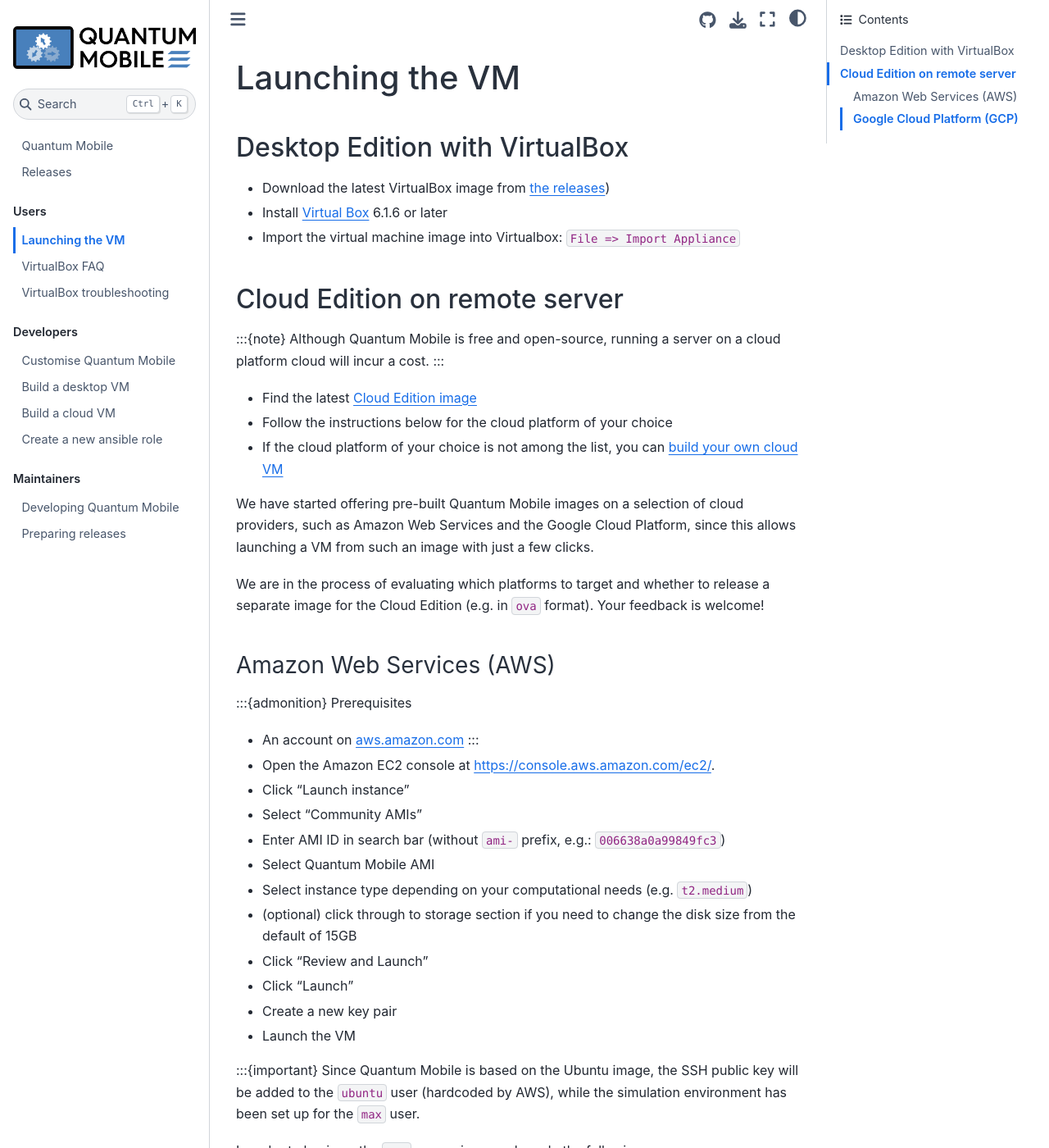
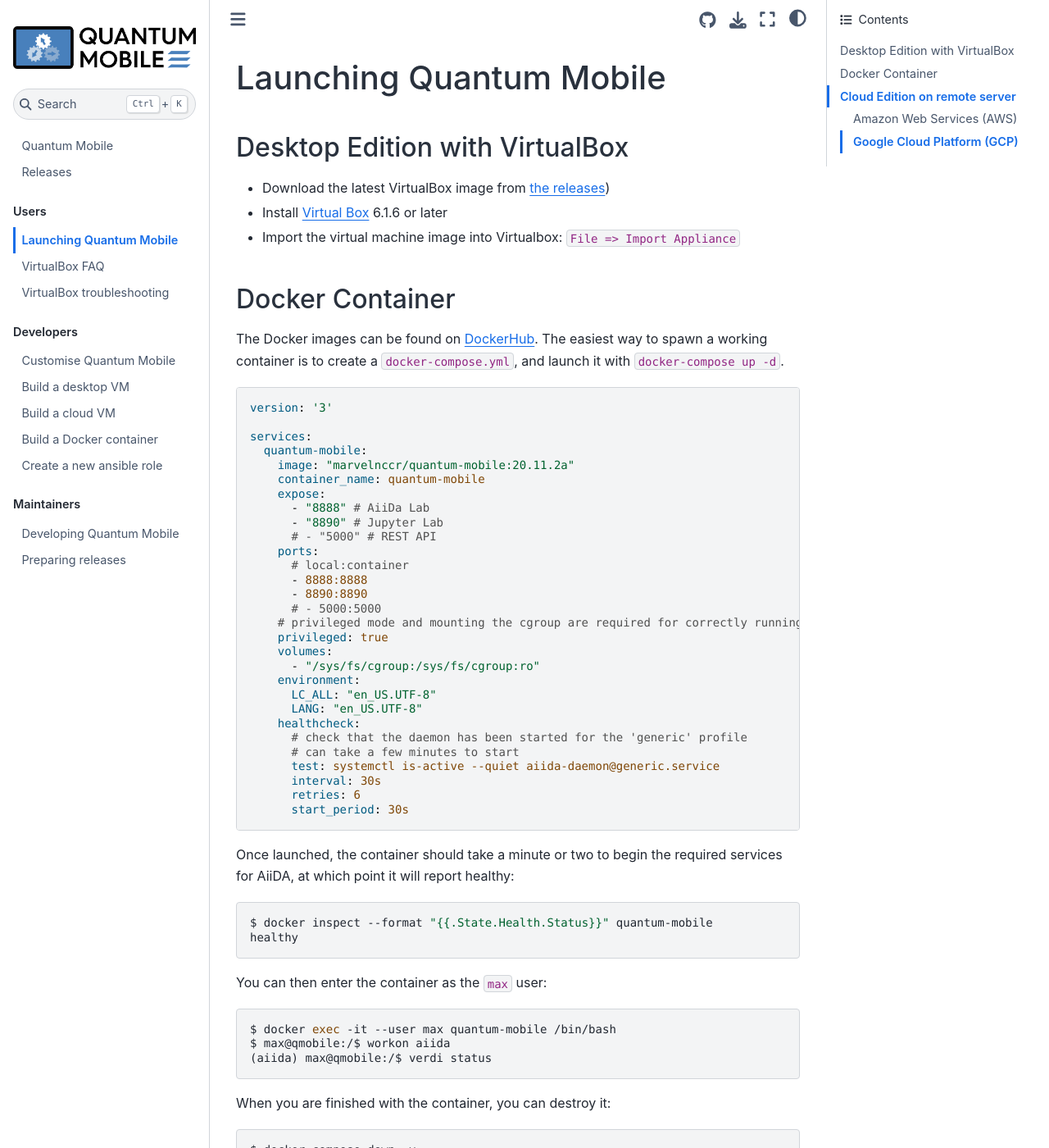
Before and after one commit to marvel-nccr/quantum-mobile, a Sphinx documentation site: the page built from docs/users/launch.md, in a window 1280 px wide and 1400 px high. Shown: the whole window at 82% size. Built offline with Sphinx 7.4.7 and the Sphinx Book theme 1.1.4, drawn with Linux system fonts in a browser that asks for light colours; some of the changed text lies outside the part shown.

Commit message:
✨ NEW: Add Docker image build
Create a full Docker image if quantum-mobile, by starting a base container, then provisioning it with ansible.

````diff
--- a/docs/users/launch.md
+++ b/docs/users/launch.md
@@ -1,4 +1,4 @@
-# Launching the VM
+# Launching Quantum Mobile
 
 (launch/vagrant)=
 ## Desktop Edition with VirtualBox
@@ -7,7 +7,70 @@
 * Install [Virtual Box](https://www.virtualbox.org) 6.1.6 or later
 * Import the virtual machine image into Virtualbox: `File => Import Appliance`
 
+(launch/docker)=
+## Docker Container
 
+The Docker images can be found on [DockerHub](https://hub.docker.com/r/marvelnccr/quantum-mobile).
+The easiest way to spawn a working container is to create a `docker-compose.yml`, and launch it with `docker-compose up -d`.
+
+```yaml
+version: '3'
+
+services:
+  quantum-mobile:
+    image: "marvelnccr/quantum-mobile:20.11.2a"
+    container_name: quantum-mobile
+    expose:
+      - "8888" # AiiDa Lab
+      - "8890" # Jupyter Lab
+      # - "5000" # REST API
+    ports:
+      # local:container
+      - 8888:8888
+      - 8890:8890
+      # - 5000:5000
+    # privileged mode and mounting the cgroup are required for correctly running sytsemd inside the container (set as the default command)
+    privileged: true
+    volumes:
+      - "/sys/fs/cgroup:/sys/fs/cgroup:ro"
+    environment:
+      LC_ALL: "en_US.UTF-8"
+      LANG: "en_US.UTF-8"
+    healthcheck:
+      # check that the daemon has been started for the 'generic' profile
+      # can take a few minutes to start
+      test: systemctl is-active --quiet aiida-daemon@generic.service
+      interval: 30s
+      retries: 6
+      start_period: 30s
+```
+
+Once launched, the container should take a minute or two to begin the required services for AiiDA, at which point it will report healthy:
+
+```console
+$ docker inspect --format "{{.State.Health.Status}}" quantum-mobile
+healthy
+```
+
+You can then enter the container as the `max` user:
+
+```console
+$ docker exec -it --user max quantum-mobile /bin/bash
+$ max@qmobile:/$ workon aiida
+(aiida) max@qmobile:/$ verdi status
+```
+
+When you are finished with the container, you can destroy it:
+
+```console
+$ docker-compose down -v
+```
+
+:::{seealso}
+The Visual Studio Code [Docker Extension](https://marketplace.visualstudio.com/items?itemName=ms-azuretools.vscode-docker)
+:::
+
+(launch/cloud)=
 ## Cloud Edition on remote server
 
 :::{note}
````
Also changed, not shown: docs/developers/build-docker.md (added, +26 -0 lines), docs/index.md (+14 -2 lines), docs/maintainers/develop.md (+7 -2 lines), docs/maintainers/release.md (+10 -0 lines), inventory.yml (+8 -0 lines), playbook-docker.yml (added, +37 -0 lines), 4 other files.
